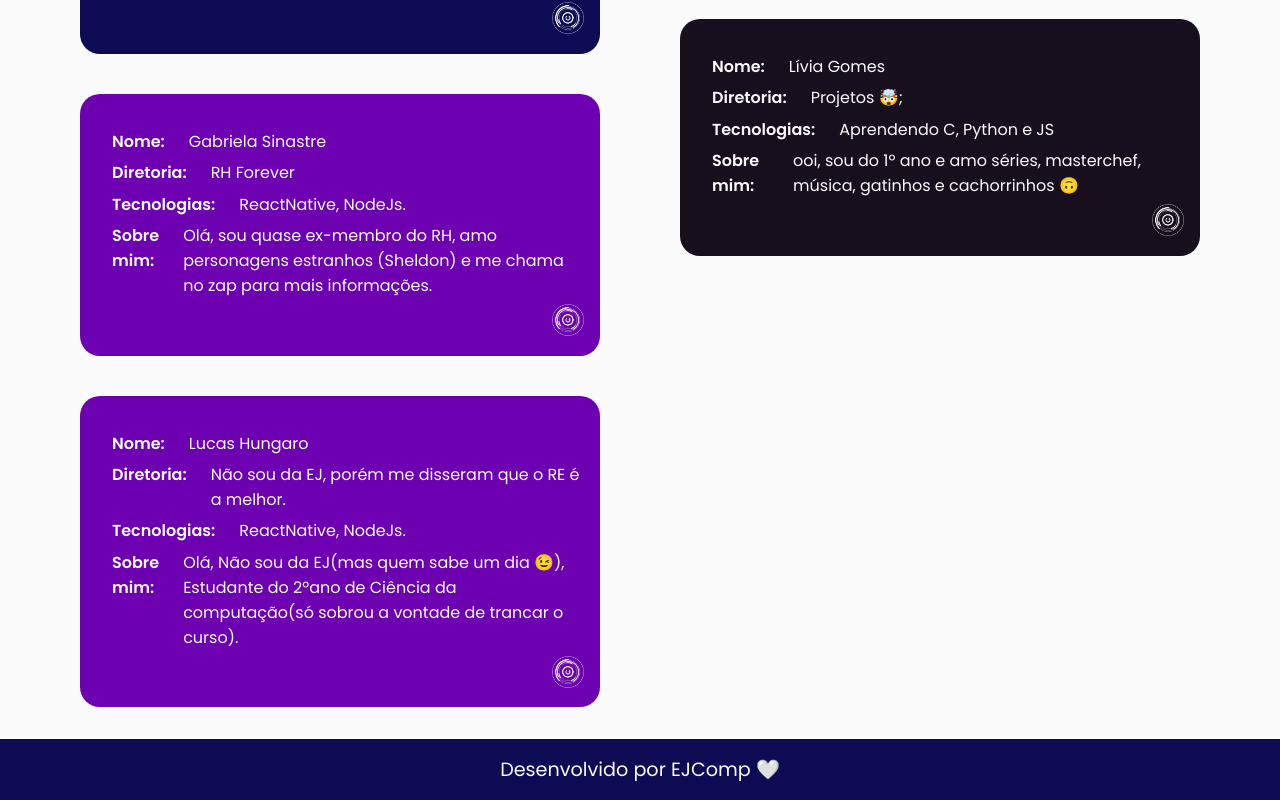
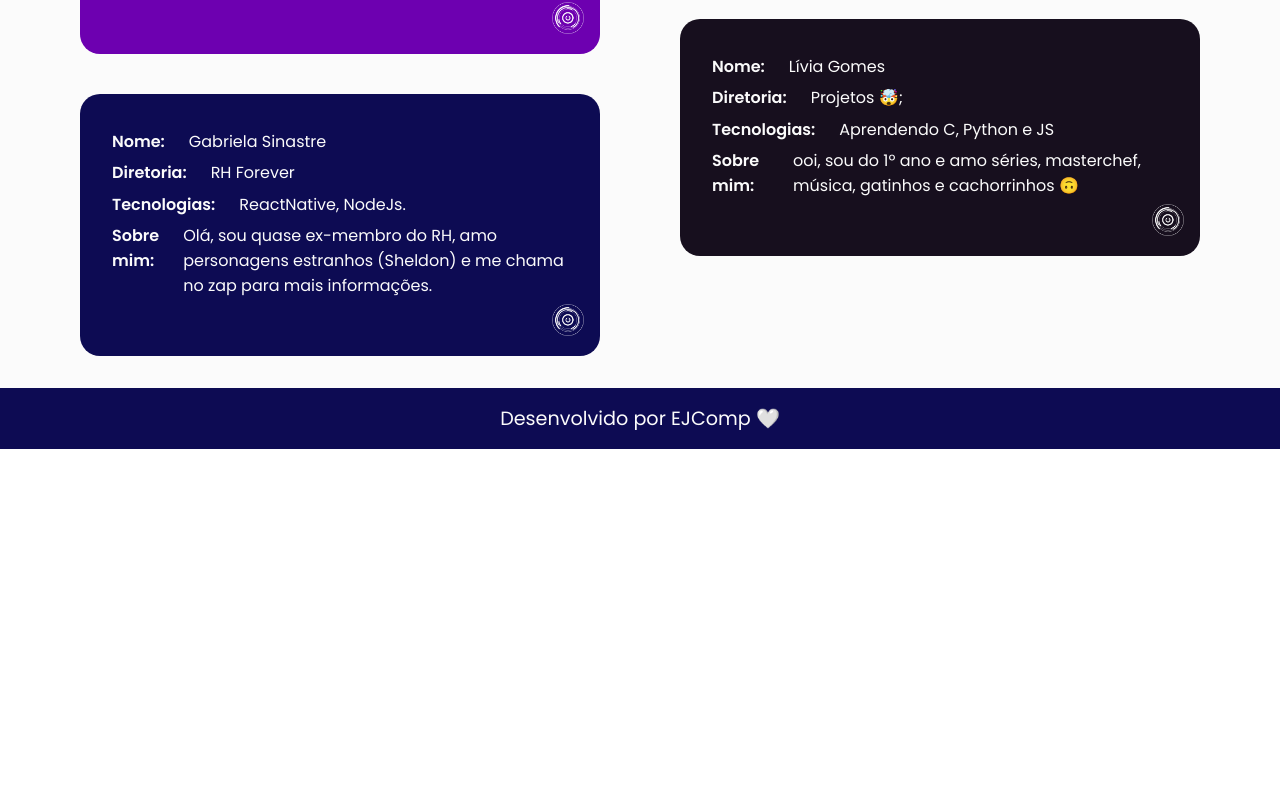
Before and after one commit to ejcompunesp/hacktoberfest2022, a React (Create React App) app: page / in a window 1280 px wide. Shown: the part 1740-2540 px from the top of the page. After the commit the page ends 2189 px from the top, so only its background shows below. Built offline with nearby package versions, Linux system fonts and the light colour scheme.

Commit message:
removendo intruso de fora da ejcomp

```diff
--- a/src/mural.ts
+++ b/src/mural.ts
@@ -33,12 +33,6 @@ export const members: memberType[] = [
     sobreMim: "Olá, sou quase ex-membro do RH, amo personagens estranhos (Sheldon) e me chama no zap para mais informações.",
   },
   {
-    nome: "Lucas Hungaro",
-    diretoria: "Não sou da EJ, porém me disseram que o RE é a melhor.",
-    tecnologias: "ReactNative, NodeJs.",
-    sobreMim: "Olá, Não sou da EJ(mas quem sabe um dia 😉), Estudante do 2ºano de Ciência da computação(só sobrou a vontade de trancar o curso).",
-  },
-  {
     nome: "Gabriela Tamashiro",
     diretoria: "RE, a maior e melhor de todas ❤️",
     tecnologias: "ReactNative, NodeJs.",
```
